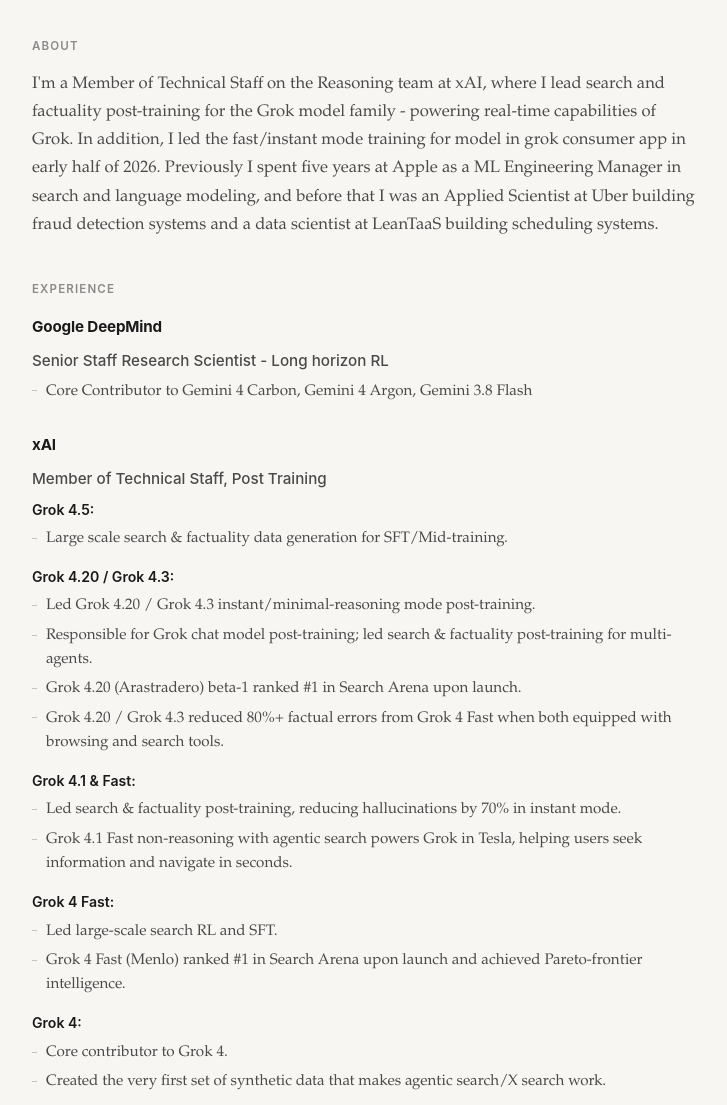
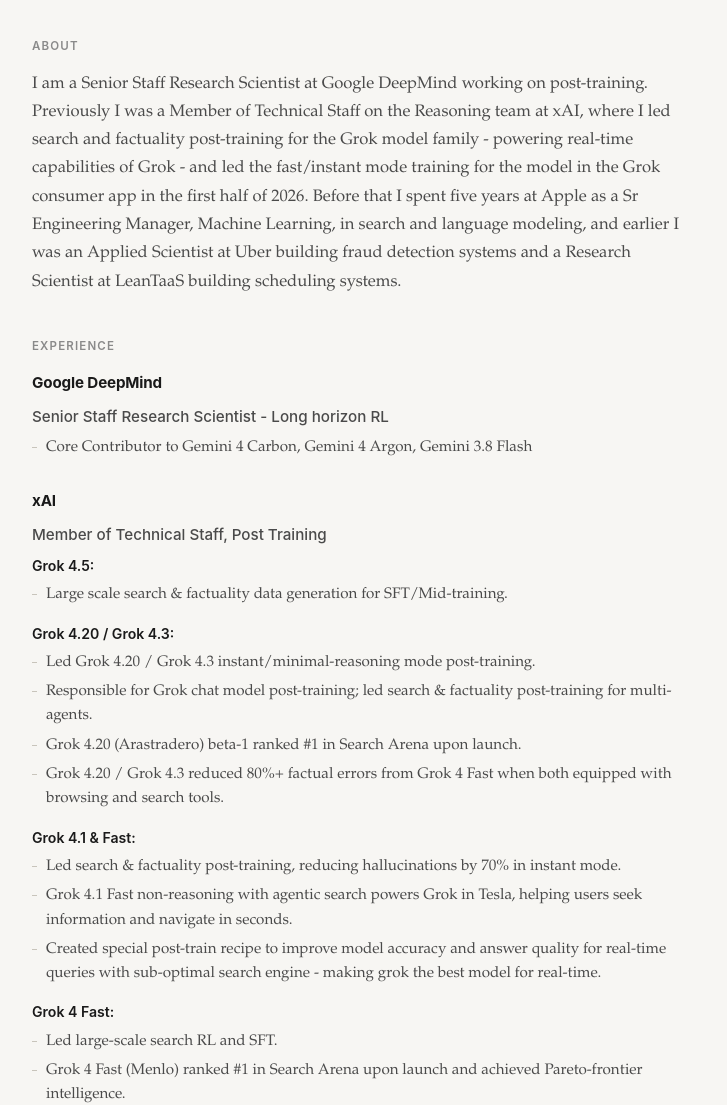
Before and after one commit to pttzty/pttzty.github.io, a plain HTML site: page index.html in a window 1280 px wide. Shown: the part 208-1313 px from the top of the page, without its empty margins (276-1003 px from the left). Drawn offline with Linux system fonts and the light colour scheme.

Commit message:
Preview: site updates (WIP)

```diff
--- a/index.html
+++ b/index.html
@@ -310,8 +310,8 @@
         <section class="about">
             <h2>About</h2>
             <p>
-                I'm a Member of Technical Staff on the Reasoning team at xAI, where I lead search and factuality post-training for the Grok model family - powering real-time capabilities of Grok. In addition, I led the fast/instant mode training for model in grok consumer app in early half of 2026.
-                Previously I spent five years at Apple as a ML Engineering Manager in search and language modeling, and before that I was an Applied Scientist at Uber building fraud detection systems and a data scientist at LeanTaaS building scheduling systems.
+                I am a Senior Staff Research Scientist at Google DeepMind working on post-training. Previously I was a Member of Technical Staff on the Reasoning team at xAI, where I led search and factuality post-training for the Grok model family - powering real-time capabilities of Grok - and led the fast/instant mode training for the model in the Grok consumer app in the first half of 2026.
+                Before that I spent five years at Apple as a Sr Engineering Manager, Machine Learning, in search and language modeling, and earlier I was an Applied Scientist at Uber building fraud detection systems and a Research Scientist at LeanTaaS building scheduling systems.
             </p>
         </section>
 
@@ -351,6 +351,7 @@
                         <ul>
                             <li>Led search &amp; factuality post-training, reducing hallucinations by 70% in instant mode.</li>
                             <li>Grok 4.1 Fast non-reasoning with agentic search powers Grok in Tesla, helping users seek information and navigate in seconds.</li>
+                            <li>Created special post-train recipe to improve model accuracy and answer quality for real-time queries with sub-optimal search engine - making grok the best model for real-time.</li>
                         </ul>
                     </li>
                     <li><strong>Grok 4 Fast:</strong>
@@ -363,6 +364,11 @@
                         <ul>
                             <li>Core contributor to Grok 4.</li>
                             <li>Created the very first set of synthetic data that makes agentic search/X search work.</li>
+                        </ul>
+                    </li>
+                    <li><strong>Outside of post-training work:</strong>
+                        <ul>
+                            <li>I am a core leader/contributor to xAI's small in-house built-from-scratch search engine team serves 100B+ pages and updated intelligently with model feedback and user traffic. I contributed to nearly every component including indexing, arch, quality evaluation, ranking, embedding, page scraping and parsing, freshness and updating.</li>
                         </ul>
                     </li>
                 </ul>
```
